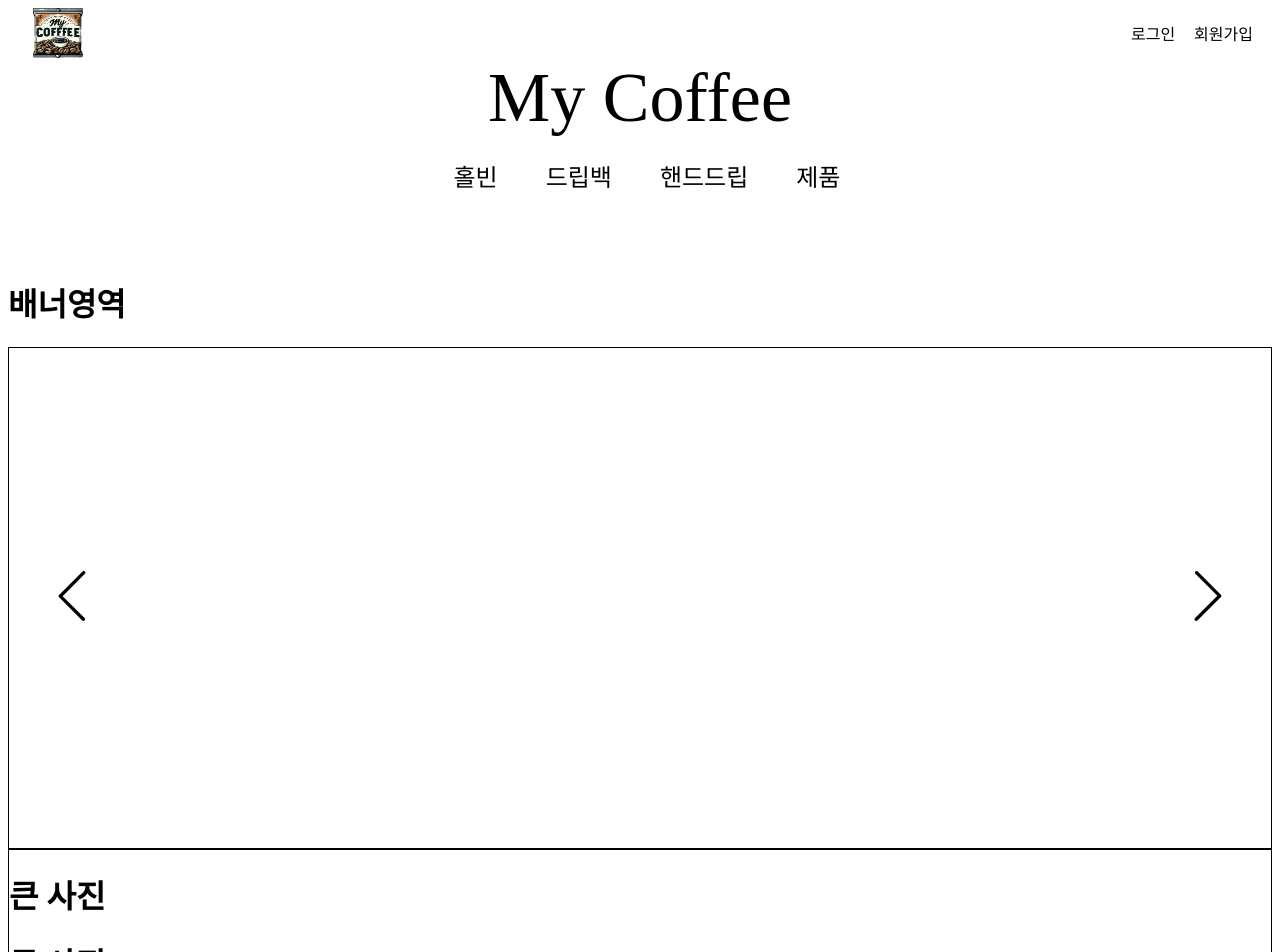
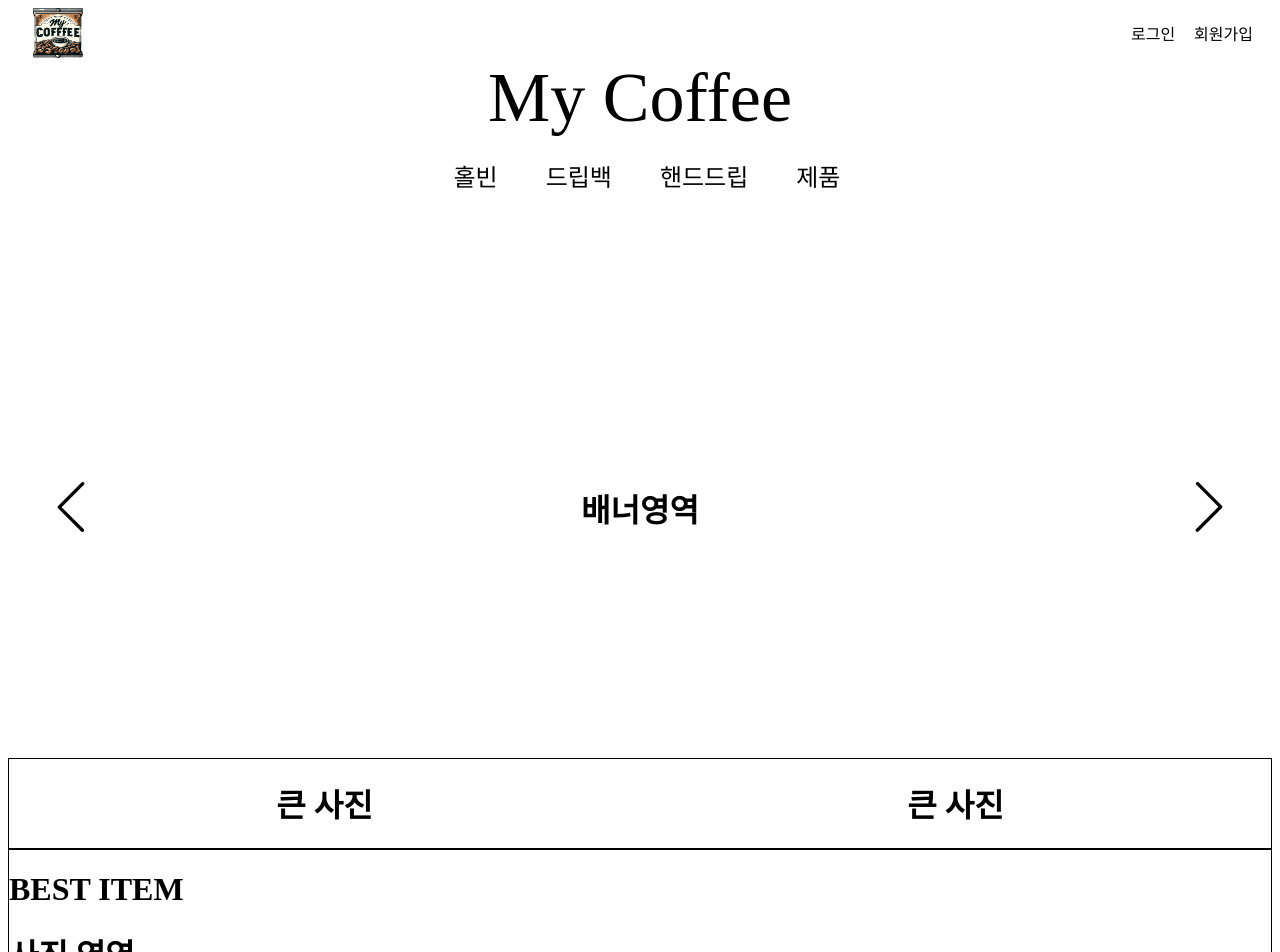
Before and after one commit to Eclipse-K/mycoffee, a React (Create React App) app: page / in a window 1280 px wide. Shown: the top 952 px of the page. Built offline with nearby package versions, Linux system fonts and the light colour scheme; a web font is replaced by a local one.

Commit message:
Edit Banner and BigImg

```diff
--- a/src/Components/Banner.css
+++ b/src/Components/Banner.css
@@ -4,7 +4,6 @@
   align-items: center;
   grid-template-columns: 10% 80% 10%;
   height: 500px;
-  border: 1px solid black;
 }
 
 .Banner-container button {
--- a/src/Components/Banner.js
+++ b/src/Components/Banner.js
@@ -4,12 +4,13 @@ import { SlArrowLeft, SlArrowRight } from "react-icons/sl";
 function Banner() {
   return (
     <div className="Banner">
-      <h1>배너영역</h1>
       <div className="Banner-container">
         <button>
           <SlArrowLeft />
         </button>
-        <div></div>
+        <div>
+          <h1>배너영역</h1>
+        </div>
         <button>
           <SlArrowRight />
         </button>
--- a/src/Components/BigImg.css
+++ b/src/Components/BigImg.css
@@ -1,3 +1,6 @@
 .BigImg {
   border: 1px solid black;
+  display: grid;
+  grid-template-columns: repeat(2, 1fr);
+  justify-items: center;
 }
--- a/src/Components/BigImg.js
+++ b/src/Components/BigImg.js
@@ -3,10 +3,10 @@ import "./BigImg.css";
 function BigImg() {
   return (
     <div className="BigImg">
-      <div>
+      <div className="BigImg-1">
         <h1>큰 사진</h1>
       </div>
-      <div>
+      <div className="BigImg-1">
         <h1>큰 사진</h1>
       </div>
     </div>
--- a/src/Components/NaviBar.css
+++ b/src/Components/NaviBar.css
@@ -64,6 +64,7 @@
   font-weight: 400;
   font-size: 24px;
   font-style: normal;
+  cursor: pointer;
 }
 
 .nav-list li:last-child {
```
